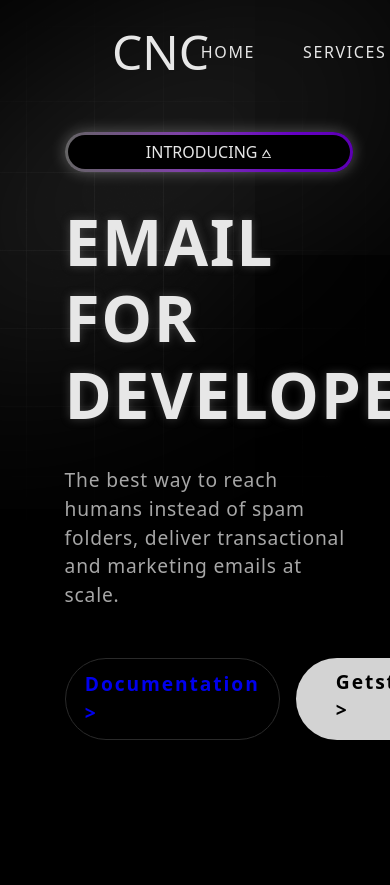
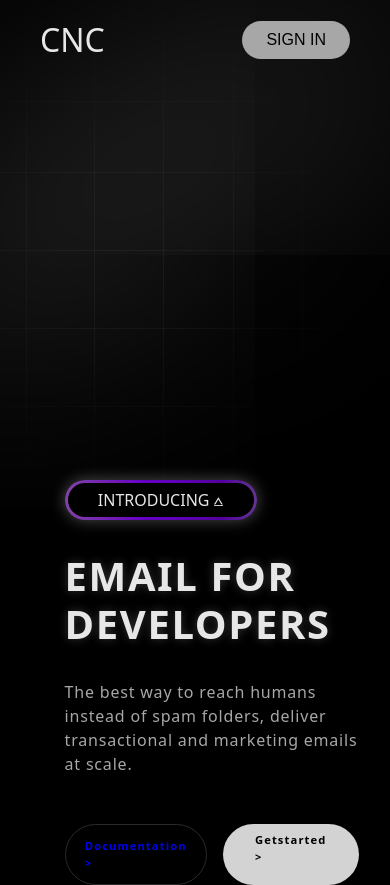
Before and after one commit to MJTheSlamDog/3D-Testing, a plain HTML site: page index.html in a window 390 px wide. Before the commit the page ends 844 px from the top, so only its background shows below. Drawn offline with nearby package versions, Linux system fonts and the light colour scheme; some packages are replaced by stand-ins of ours; a script that the page names is missing.

Commit message:
Goodnight

```diff
--- a/index.html
+++ b/index.html
@@ -5,6 +5,7 @@
         <meta name="viewport" content="width=device-width, initial-scale=1.0">
         <title>3D Testing</title>
         <link rel="stylesheet" href="styles.css">
+        <link rel="stylesheet" href="https://unpkg.com/aos@next/dist/aos.css" />
     </head>
     <body>
         <img src="img/gradient.png" alt="gradient" class="image-gradient">
@@ -13,36 +14,60 @@
 
             <div class="container">
                 <header>
-                    <h1 class="logo">CNC</h1>
+                    <h1 class="logo" data-aos="flip-left"
+                    data-aos-easing="ease-out-cubic"
+                    data-aos-duration="3000">CNC</h1>
 
                     <nav>
-                        <a href="#">HOME</a>
-                        <a href="#">SERVICES</a>
-                        <a href="#">PORTFOLIO</a>
-                        <a href="#">CONTACT</a>
+                        <a data-aos="fade-down" data-aos-duration="2000" href="#">HOME</a>
+                        <a data-aos="fade-down" data-aos-duration="2250" href="#">SERVICES</a>
+                        <a data-aos="fade-down" data-aos-duration="2500" href="#">PORTFOLIO</a>
+                        <a data-aos="fade-down" data-aos-duration="2750" href="#">CONTACT</a>
                     </nav>
 
-                    <button class="btn-signing">SIGN IN</button>
+                    <button data-aos="fade-down" data-aos-duration="3000" class="btn-signing">SIGN IN</button>
                 </header>
                 <main>
                     <div class="content">
-                        <div class="tag-box">
+                        <div data-aos="fade-zoom-in"
+                        data-aos-easing="ease-in-back"
+                        data-aos-delay="300"
+                        data-aos-offset="0" data-aos-duration="1000" class="tag-box">
                             <div class="tag">INTRODUCING &wedbar;</div>
                         </div>
 
-                        <h1>EMAIL FOR<br>DEVELOPERS</h1>
-                        <p class="description">The best way to reach humans instead of spam folders, deliver transactional and marketing emails at scale.</p>
+                        <h1 data-aos="fade-zoom-in"
+                        data-aos-easing="ease-in-back"
+                        data-aos-delay="300"
+                        data-aos-offset="0" data-aos-duration="1200">EMAIL FOR<br>DEVELOPERS</h1>
+                        <p class="description" data-aos="fade-zoom-in"
+                        data-aos-easing="ease-in-back"
+                        data-aos-delay="300"
+                        data-aos-offset="0" data-aos-duration="1300">The best way to reach humans instead of spam folders, deliver transactional and marketing emails at scale.</p>
 
                         <div class="buttons">
-                            <a href="#" class="btn-get-started">Documentation &gt;</a>
-                            <a href="#" class="btn-signing-main">Getstarted &gt;</a>
+                            <a href="#" class="btn-get-started" data-aos="fade-zoom-in"
+                            data-aos-easing="ease-in-back"
+                            data-aos-delay="300"
+                            data-aos-offset="0" data-aos-duration="1400">Documentation &gt;</a>
+                            <a href="#" class="btn-signing-main" data-aos="fade-zoom-in"
+                            data-aos-easing="ease-in-back"
+                            data-aos-delay="300"
+                            data-aos-offset="0" data-aos-duration="1500">Getstarted &gt;</a>
                         </div>
 
                     </div>
                 </main>
-                <spline-viewer class="robot-3d" url="https://prod.spline.design/ktvKCoGyCg3wbDdB/scene.splinecode"></spline-viewer>
+                <spline-viewer class="robot-3d" url="https://prod.spline.design/ktvKCoGyCg3wbDdB/scene.splinecode" data-aos="fade-left"
+                data-aos-anchor="#example-anchor"
+                data-aos-offset="500"
+                data-aos-duration="3000"></spline-viewer>
             </div>
 
         <script type="module" src="https://unpkg.com/@splinetool/viewer@1.10.48/build/spline-viewer.js"></script>
+        <script src="https://unpkg.com/aos@next/dist/aos.js"></script>
+        <script>
+            AOS.init();
+        </script>
     </body>
 </html>
--- a/styles.css
+++ b/styles.css
@@ -44,7 +44,6 @@ header {
     justify-content: space-between;
     align-items: center;
     padding: 1rem 5rem;
-    z-index: 999;
 }
 
 header h1 {
@@ -66,6 +65,7 @@ nav a {
     transition: color 0.2s ease;
     text-decoration: none;
     color: inherit;
+    z-index: 999;
 }
 
 nav a:hover {
@@ -82,6 +82,7 @@ nav a:hover {
     font-weight: 500;
     transition: background-color 0.2s ease;
     cursor: pointer;
+    z-index: 999;
 }
 
 .btn-signing:hover {
@@ -192,3 +193,75 @@ main {
     top: 0;
     right: -20%;
 }
+
+/* RESPONSIVE */
+@media (max-width: 1300px){
+    header {
+        padding: 1rem 0.5rem;
+    }
+
+    .content {
+        margin-top: 85%;
+    }
+
+    .robot-3d {
+        scale: 0.8;
+        top: -20%;
+        right: 2%;
+    }
+}
+
+@media (max-width: 768px) {
+    header {
+        padding: 1rem 0.5rem;
+    }
+
+    .content {
+        margin-top: 25rem;
+    }
+
+    nav {
+        display: none;
+    }
+
+    header h1 {
+        font-size: 2rem;
+    }
+
+    .btn-signing {
+        padding: 0.6rem 1.5rem;
+    }
+
+    .robot-3d {
+        scale: 0.8;
+        top: -25%;
+        right: 0%;
+    }
+
+    .content {
+        max-width: 30rem;
+        margin-left: 10%;
+    }
+
+    .tag-box {
+        width: 12rem;
+    }
+
+    .content h1 {
+        font-size: 2.5rem;
+    }
+
+    .description {
+        font-size: 1rem;
+    }
+
+    .btn-get-started {
+        font-size: 0.7rem;
+        padding: 0.8rem 1.2rem;
+    }
+
+    .btn-signing-main {
+        font-size: 0.7rem;
+        padding: 0.5rem 2rem;
+    }
+}
```
